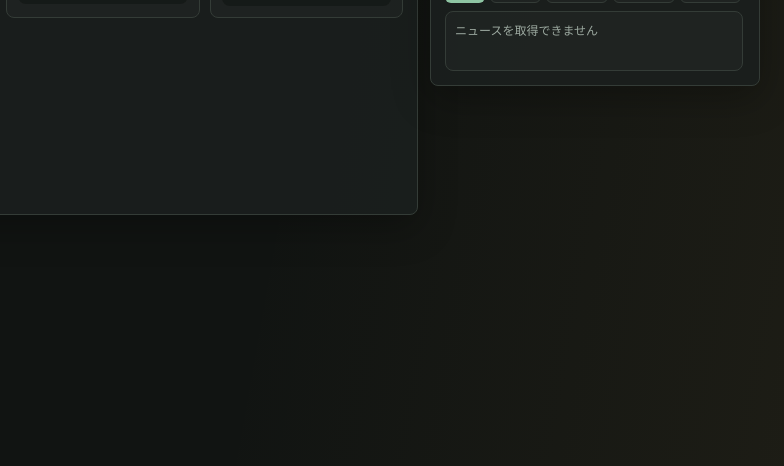
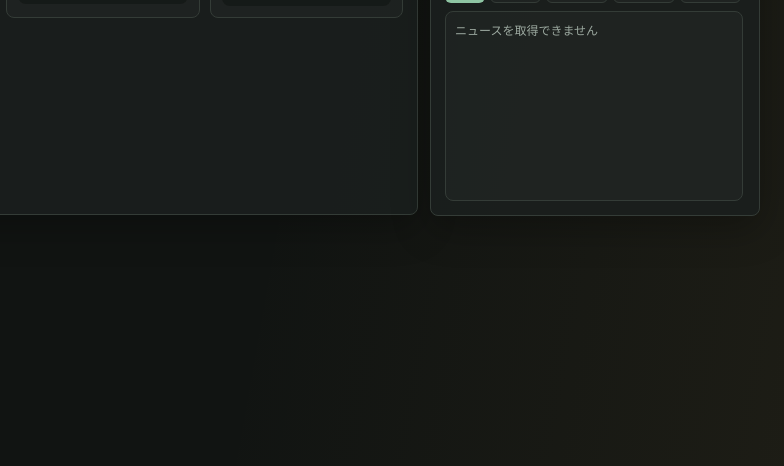
Before and after one commit to kazukittin/My_Homepage, a plain HTML site: page index.html in a window 1280 px wide. Shown: the part 334-800 px from the top of the page, 496-1280 px from the left. Drawn offline with Linux system fonts and the light colour scheme; no server answers.

Commit message:
style: increase project card container height to 300px

```diff
--- a/styles.css
+++ b/styles.css
@@ -488,7 +488,7 @@ a {
   display: grid;
   grid-template-rows: auto auto minmax(0, 1fr);
   gap: 8px;
-  height: 170px;
+  height: 300px;
   overflow: hidden;
 }
 
```
